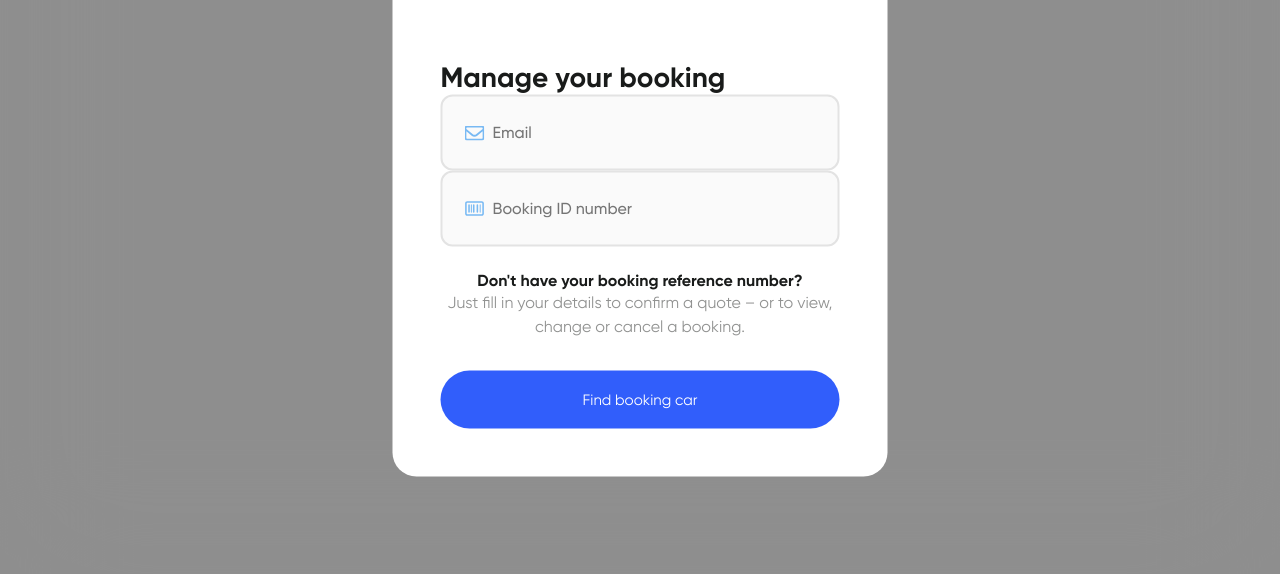
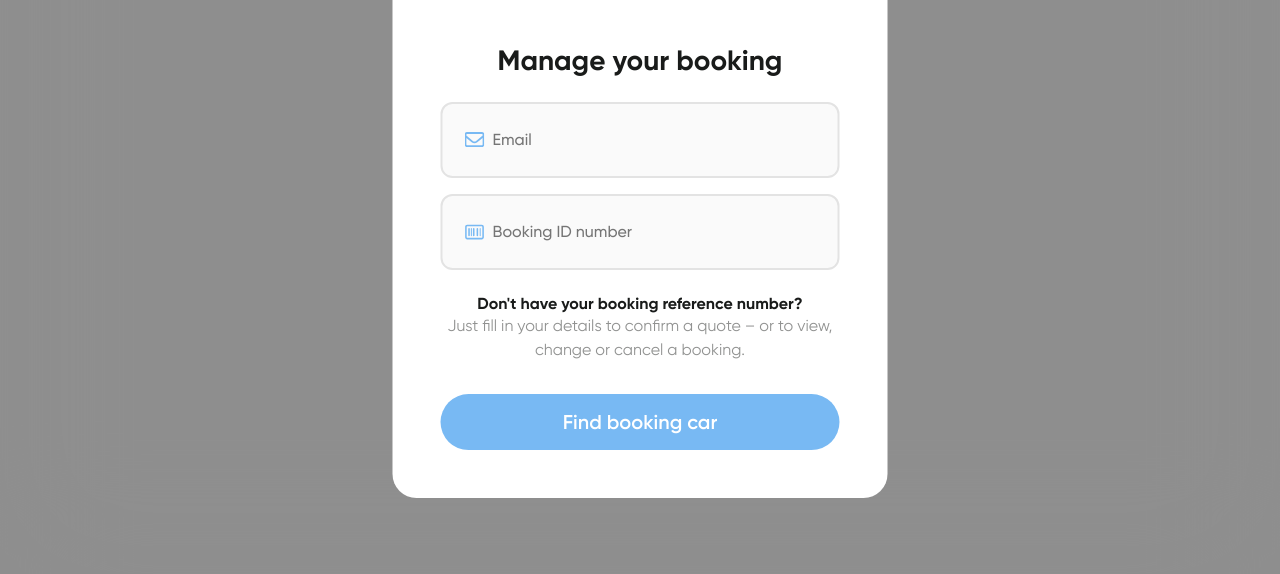
Before and after one commit to CardiDx/rentalcar, a website: page index.html in a window 1280 px wide. Shown: the part 3237-3811 px from the top of the page. Drawn offline with Linux system fonts and the light colour scheme; files whose address does not match are found by name.

Commit message:
add popup

```diff
--- a/index.html
+++ b/index.html
@@ -472,14 +472,14 @@
           <div class="logo">DRIVER <span class="logo__secondary-text h-type-accent">RENT.</span>
           </div>
         </div>
-        <span class="c-popup__title">Manage your booking </span>
+        <div class="c-popup__title">Manage your booking </div>
         <form class="c-popup__form" id="main-form">
-          <label class="c-label" for="email">
+          <label class="c-label c-popup__form-label" for="email">
             <span class="c-icon c-icon--mail c-cta__form-icon"></span>
             <input class="c-input" type="email" id="email" placeholder="Email" required>
           </label>
 
-          <label class="c-label" for="booking-id">
+          <label class="c-label c-popup__form-label" for="booking-id">
             <span class="c-icon c-icon--booking-id c-cta__form-icon"></span>
             <input class="c-input" type="text" id="booking-id" placeholder="Booking ID number" required>
           </label>
--- /dev/null
+++ b/scss/components/common/_c-logo.scss
@@ -0,0 +1,27 @@
+.c-header__logo {
+    cursor: pointer;
+
+    @include link-events {
+      color: $color-black;
+    }
+  }
+
+  .logo {
+    display: block;
+    text-align: center;
+    color: $color-black;
+    font-weight: 900;
+    font-size: 3.2rem;
+    line-height: 90%;
+
+    @include bp-sm {
+      font-size: 14px;
+    }
+  }
+
+  .logo__secondary-text {
+    display: inline-block;
+    font-weight: $type-weight--medium;
+    // font-size: 2.4rem;
+    line-height: 90%;
+  }
--- a/scss/components/common/_c-popup.scss
+++ b/scss/components/common/_c-popup.scss
@@ -24,7 +24,7 @@
     // }
 }
 
-.c-popup__logo{
+.c-popup__logo {
     margin-bottom: 6.4rem;
 }
 
@@ -49,6 +49,7 @@
     font-size: 2.8rem;
     line-height: 3.5rem;
     margin-bottom: $indent-l;
+    text-align: center;
 
     @include bp-md {
         // margin-bottom: 30px;
@@ -62,6 +63,14 @@
 
     @include bp-md {
         font-size: 12px;
+    }
+}
+
+.c-popup__form-label {
+    margin-bottom: $indent-m;
+
+    &:last-child {
+        margin-bottom: 0;
     }
 }
 
@@ -106,22 +115,19 @@
     flex-flow: row nowrap;
     justify-content: center;
     align-items: center;
-    font-style: normal;
-    font-weight: 400;
-    font-size: 15px;
-    line-height: 18px;
-    color: #FFFFFF;
-
+    font-weight: $type-weight--semi-bold;
+    font-size: 2rem;
+    line-height: 2.4rem;
     width: 100%;
-    height: 58px;
-    background: #315EFB;
+    padding: $indent-m 0;
     cursor: pointer;
 
     @include bp-md {
-        height: 40px;
+        // height: 40px;
     }
 }
-.c-popup__close{
+
+.c-popup__close {
     position: absolute;
     right: 2.4rem;
     top: 2.4rem;
--- a/scss/main.scss
+++ b/scss/main.scss
@@ -21,6 +21,7 @@
 @import "components/common/c-link";
 @import "components/common/c-heading";
 @import "components/common/c-cta";
+@import "components/common/c-logo";
 
 
 @import "components/common/c-accordion";
```
Also changed, not shown: css/main.css.
